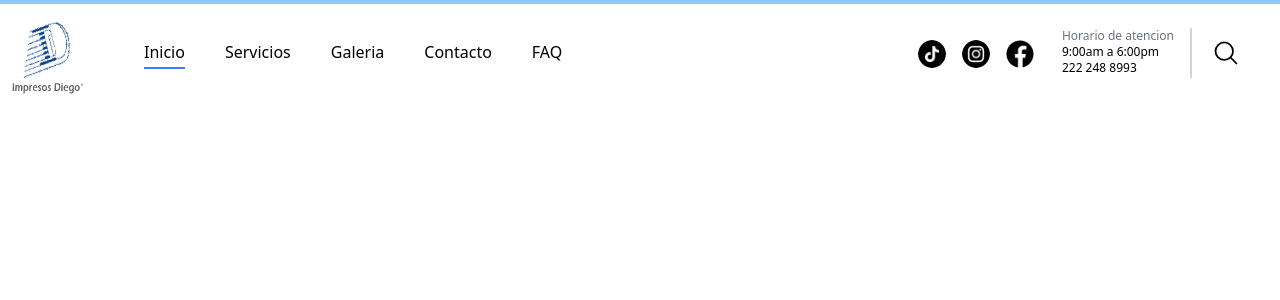
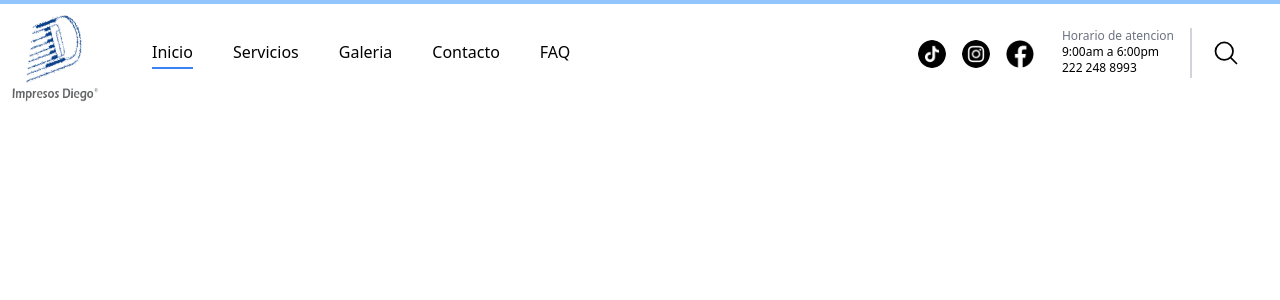
Before and after one commit to EmilioPG13/Impresos-Diego, a React (Vite) app: page / in a window 1280 px wide. Shown: the top 300 px of the page. Built offline with nearby package versions, Linux system fonts and the light colour scheme.

Commit message:
refactor: Update Header component to include consistent margin for logo and search bar
✅ Header finished

```diff
--- a/src/components/Header.jsx
+++ b/src/components/Header.jsx
@@ -37,7 +37,7 @@ function Header() {
                 <div className='flex mb-1'>
                     <h1>
                         <button onClick={() => handleLinkClick('Inicio')} style={{ cursor: 'pointer' }}>
-                            <img src={logo} className="w-20 h-20 m-3 ml-3 lg:w-15 lg:-h-15" alt="Logo" />
+                            <img src={logo} className="w-24 h-24 m-1 ml-3" alt="Logo" />
                         </button>
                     </h1>
 
@@ -45,7 +45,7 @@ function Header() {
 
                     {/* Navigation Menu - hidden on small screens, visible on lg screens and up */}
                     <nav className='hidden lg:flex'>
-                        <ul className='flex m-9 ml-10 gap-10 lg:gap-5 lg:ml-3 xl:gap-10 xl:ml-10 mx-auto'>
+                        <ul className='flex m-9 ml-12 gap-10 lg:gap-5 lg:ml-4 xl:gap-10 xl:ml-10 mx-auto'>
                             <li>
                                 <a href="#" className={`text-sky text-base ${selectedLink === 'Inicio' ? 'border-b-2 border-blue-500 pb-1' : ''}`} onClick={() => handleLinkClick('Inicio')}>Inicio</a>
                             </li>
@@ -115,7 +115,7 @@ function Header() {
             <div className={`fixed top-0 left-0 lg:hidden h-full w-2/4 border-t-4 border-blue-300 ${isMenuOpen ? 'translate-x-0' : '-translate-x-full'} transform transition-transform duration-300 ease-in-out bg-gray-100 z-50`}>
                 <div className='flex justify-center mt-6'>
                     <button>
-                        <img src={logo} className="h-20 w-20 " alt="Logo" />
+                        <img src={logo} className="h-24 w-24 " alt="Logo" />
                     </button>
                 </div>
                 <div className='absolute top-0 right-0'>
```
